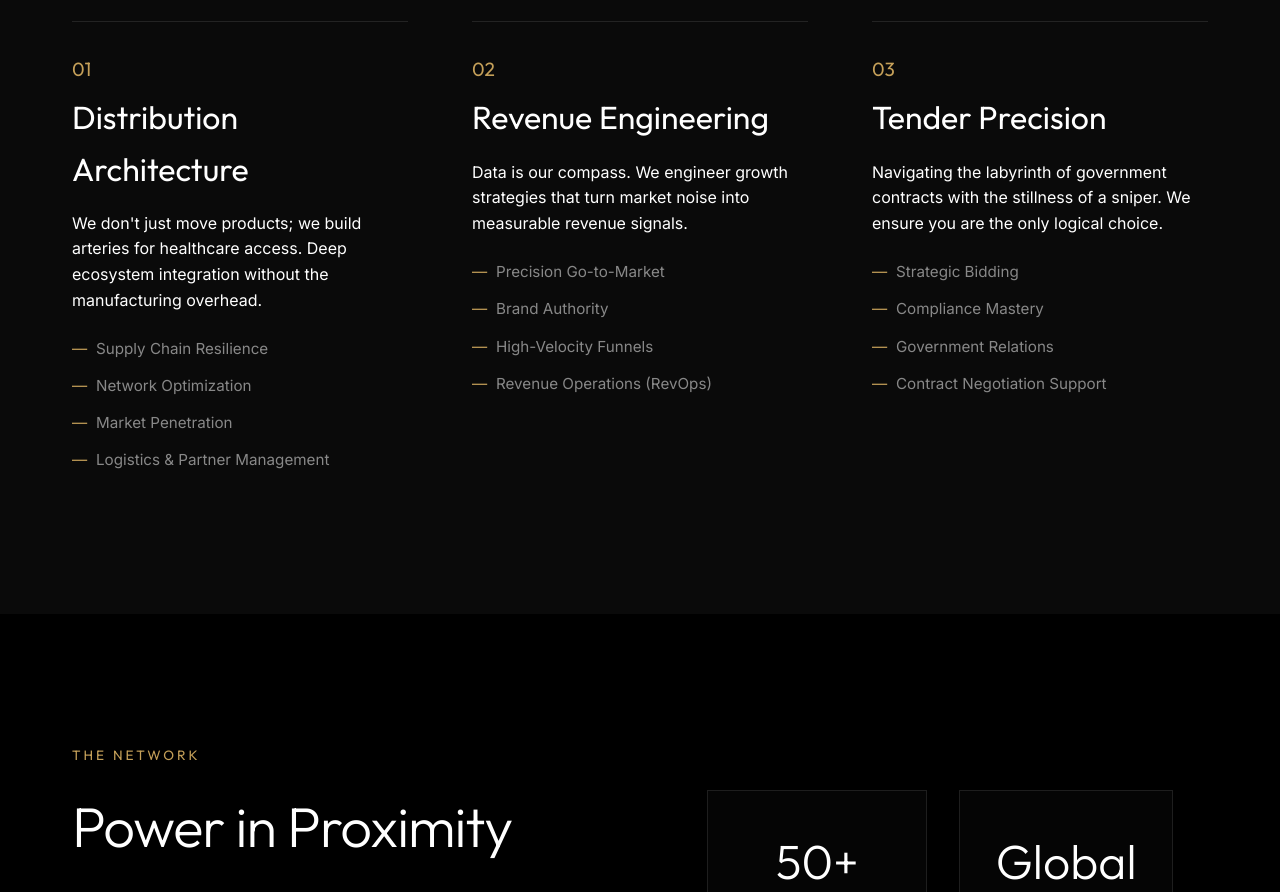
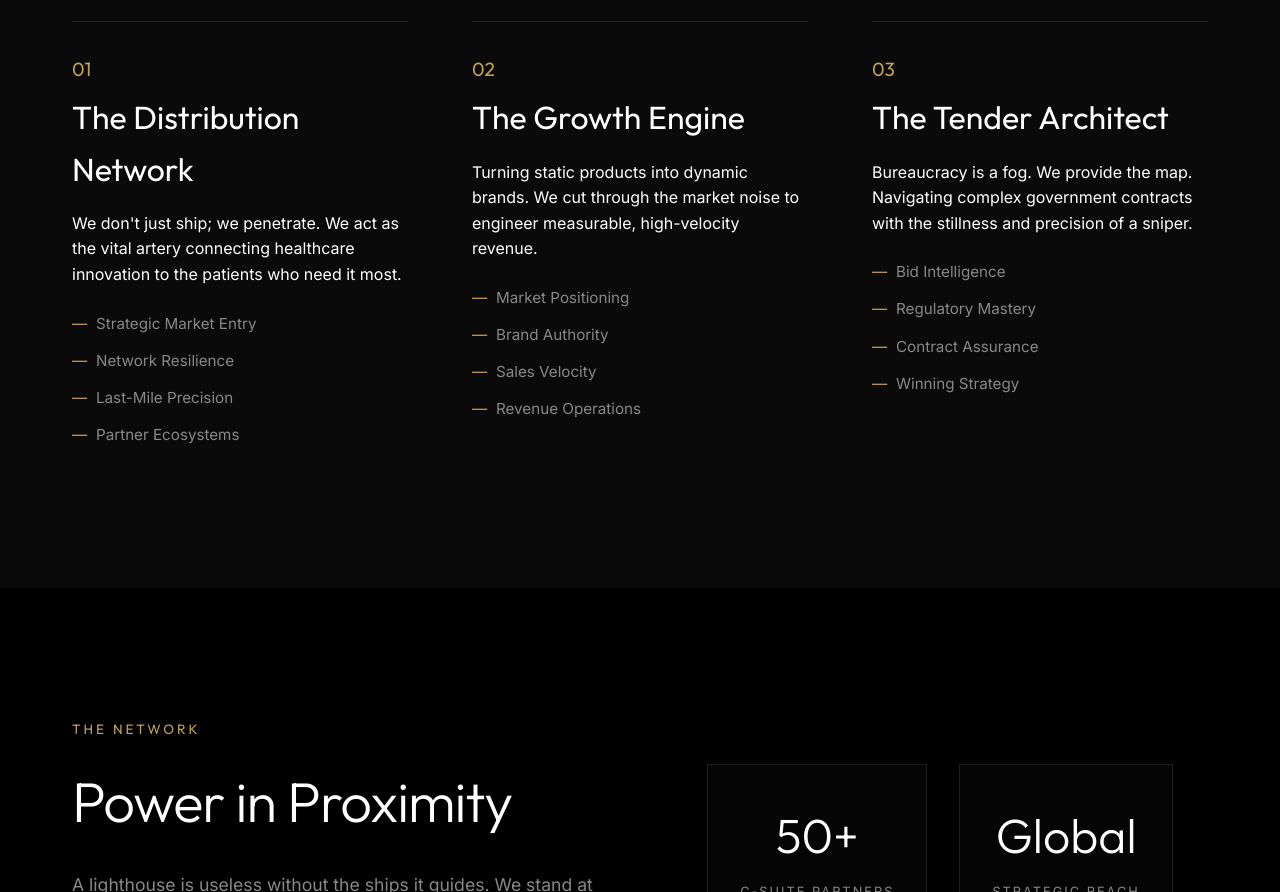
Before and after one commit to vmk2405/beacon-alpha, a website built with Vite: page beacon-alpha/index.html in a window 1280 px wide. Shown: the part 1568-2460 px from the top of the page. Built offline with nearby package versions, Linux system fonts and the light colour scheme.

Commit message:
Refine Expertise section copy

```diff
--- a/beacon-alpha/index.html
+++ b/beacon-alpha/index.html
@@ -57,42 +57,42 @@
           <!-- Healthcare -->
           <div class="scope-card">
             <span class="scope-number">01</span>
-            <h3>Distribution Architecture</h3>
-            <p class="scope-lead">We don't just move products; we build arteries for healthcare access. Deep ecosystem
-              integration without the manufacturing overhead.</p>
+            <h3>The Distribution Network</h3>
+            <p class="scope-lead">We don't just ship; we penetrate. We act as the vital artery connecting healthcare
+              innovation to the patients who need it most.</p>
             <ul class="scope-list">
-              <li>Supply Chain Resilience</li>
-              <li>Network Optimization</li>
-              <li>Market Penetration</li>
-              <li>Logistics & Partner Management</li>
+              <li>Strategic Market Entry</li>
+              <li>Network Resilience</li>
+              <li>Last-Mile Precision</li>
+              <li>Partner Ecosystems</li>
             </ul>
           </div>
 
           <!-- Sales & Marketing -->
           <div class="scope-card">
             <span class="scope-number">02</span>
-            <h3>Revenue Engineering</h3>
-            <p class="scope-lead">Data is our compass. We engineer growth strategies that turn market noise into
-              measurable revenue signals.</p>
+            <h3>The Growth Engine</h3>
+            <p class="scope-lead">Turning static products into dynamic brands. We cut through the market noise to
+              engineer measurable, high-velocity revenue.</p>
             <ul class="scope-list">
-              <li>Precision Go-to-Market</li>
+              <li>Market Positioning</li>
               <li>Brand Authority</li>
-              <li>High-Velocity Funnels</li>
-              <li>Revenue Operations (RevOps)</li>
+              <li>Sales Velocity</li>
+              <li>Revenue Operations</li>
             </ul>
           </div>
 
           <!-- Tenders -->
           <div class="scope-card">
             <span class="scope-number">03</span>
-            <h3>Tender Precision</h3>
-            <p class="scope-lead">Navigating the labyrinth of government contracts with the stillness of a sniper. We
-              ensure you are the only logical choice.</p>
+            <h3>The Tender Architect</h3>
+            <p class="scope-lead">Bureaucracy is a fog. We provide the map. Navigating complex government contracts with
+              the stillness and precision of a sniper.</p>
             <ul class="scope-list">
-              <li>Strategic Bidding</li>
-              <li>Compliance Mastery</li>
-              <li>Government Relations</li>
-              <li>Contract Negotiation Support</li>
+              <li>Bid Intelligence</li>
+              <li>Regulatory Mastery</li>
+              <li>Contract Assurance</li>
+              <li>Winning Strategy</li>
             </ul>
           </div>
         </div>
```
